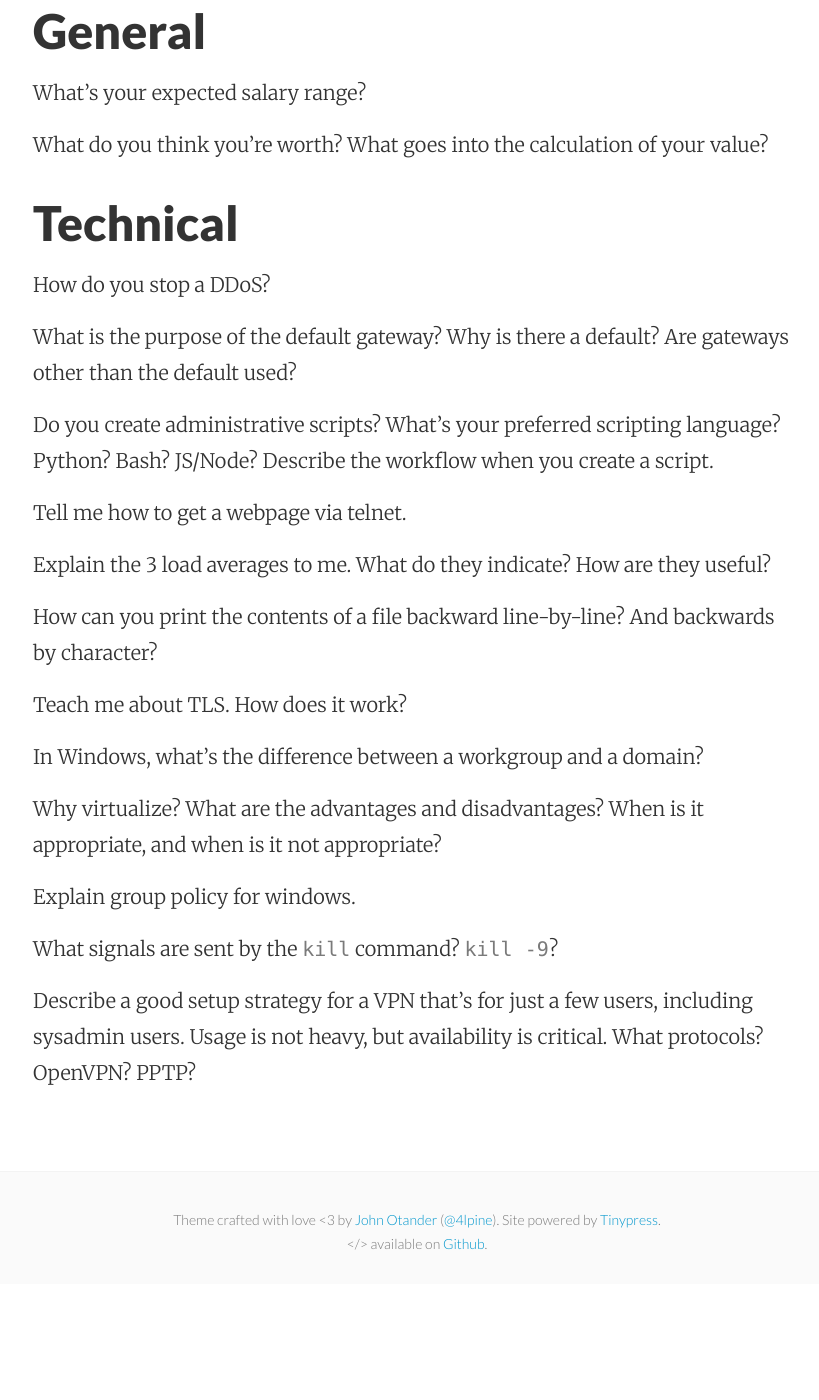
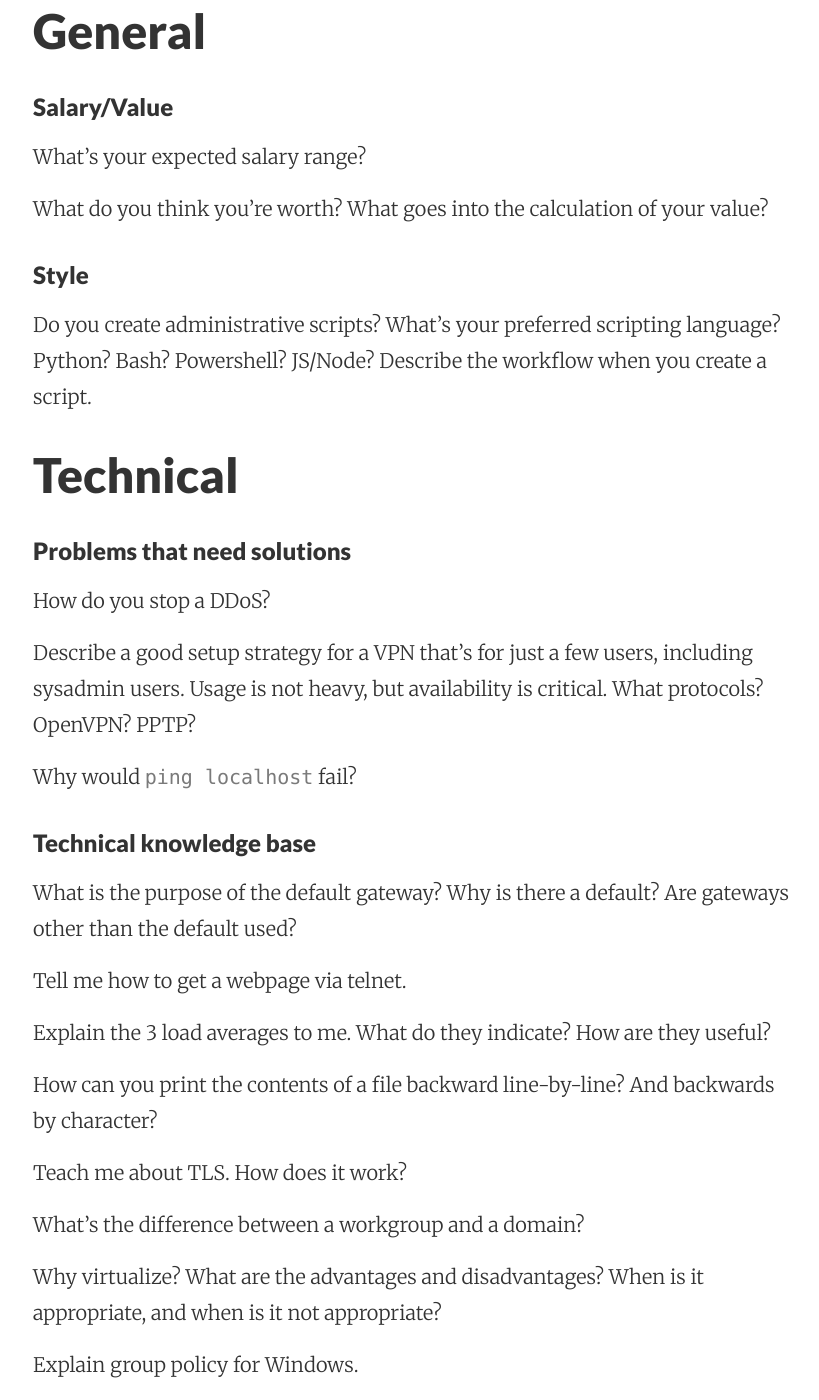
Before and after one commit to mattymaloney/mattymaloney.github.io, a Jekyll site: the page built from _posts/2016-01-27-sysadmin-interview-questions-2016.md, in a window 1280 px wide and 1400 px high, scrolled down 716 px. Shown: the whole window, without its empty margins (223-1042 px from the left). Built offline with Jekyll 4.4.1, drawn with Linux system fonts in a browser that asks for light colours; before the commit the page ends 2000 px from its top, so only the background shows below that.

Commit message:
Updated 2016-01-27-sysadmin-interview-questions-2016.md

```diff
--- a/_posts/2016-01-27-sysadmin-interview-questions-2016.md
+++ b/_posts/2016-01-27-sysadmin-interview-questions-2016.md
@@ -3,6 +3,7 @@ published: true
 layout: post
 title: Systems Administrator Interview Questions 2016
 ---
+
 
 ## Introductory
 
@@ -10,17 +11,32 @@ See [Initial Interview via Email – Matty Maloney](http://mattymaloney.github.i
 
 ## General
 
+### Salary/Value
+
 What's your expected salary range?
 
 What do you think you're worth? What goes into the calculation of your value?
 
+
+### Style
+
+Do you create administrative scripts? What's your preferred scripting language? Python? Bash? Powershell? JS/Node? Describe the workflow when you create a script.
+
+
 ## Technical
+
+### Problems that need solutions
 
 How do you stop a DDoS?
 
+Describe a good setup strategy for a VPN that's for just a few users, including sysadmin users. Usage is not heavy, but availability is critical. What protocols? OpenVPN? PPTP?
+
+Why would `ping localhost` fail?
+
+
+### Technical knowledge base
+
 What is the purpose of the default gateway? Why is there a default? Are gateways other than the default used?
-
-Do you create administrative scripts? What's your preferred scripting language? Python? Bash? JS/Node? Describe the workflow when you create a script.
 
 Tell me how to get a webpage via telnet.
 
@@ -30,12 +46,10 @@ How can you print the contents of a file backward line-by-line? And backwards by
 
 Teach me about TLS. How does it work?
 
-In Windows, what's the difference between a workgroup and a domain?
+What's the difference between a workgroup and a domain?
 
 Why virtualize? What are the advantages and disadvantages? When is it appropriate, and when is it not appropriate?
 
-Explain group policy for windows.
+Explain group policy for Windows.
 
 What signals are sent by the `kill` command? `kill -9`?
-
-Describe a good setup strategy for a VPN that's for just a few users, including sysadmin users. Usage is not heavy, but availability is critical. What protocols? OpenVPN? PPTP?
```
